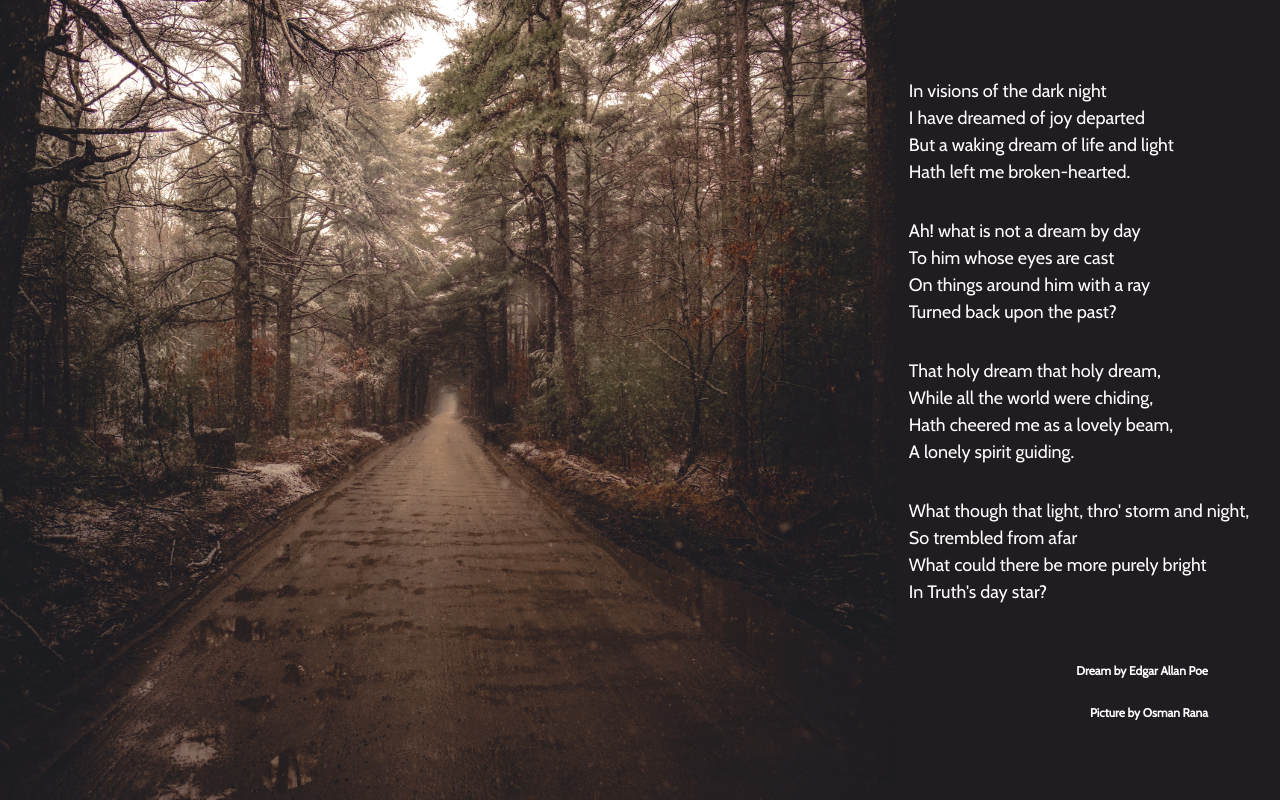
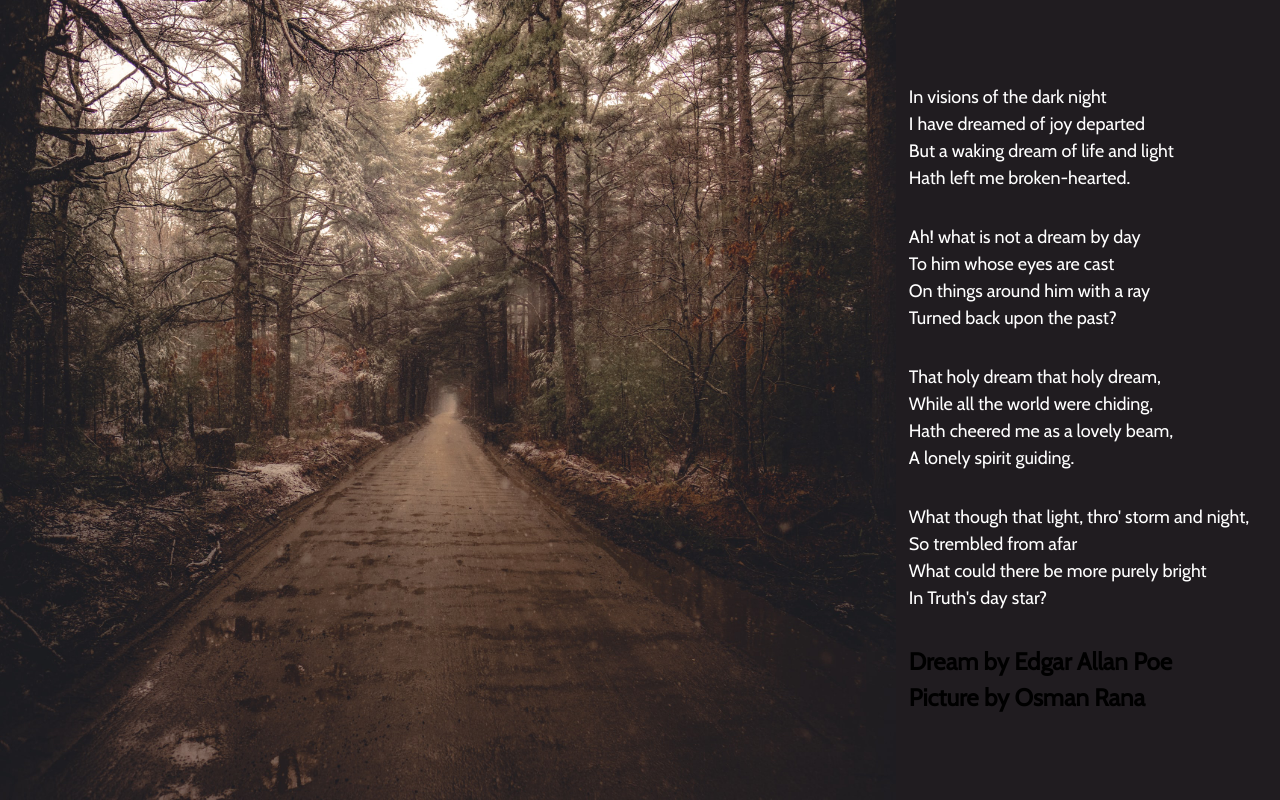
Before and after one commit to RVCC-IDMX/poem-page-OBenitezG, a plain HTML site: page index.html in a window 1280 px wide. Drawn offline with nearby package versions, Linux system fonts and the light colour scheme.

Commit message:
Add semantic HTML
Breaks styles of headings because I had
to change h3's to h1 and h2. Changes in CSS will follow.

```diff
--- a/index.html
+++ b/index.html
@@ -1,5 +1,6 @@
 <!DOCTYPE html>
 <html lang="en">
+
 <head>
     <meta charset="UTF-8">
     <meta http-equiv="X-UA-Compatible" content="IE=edge">
@@ -8,41 +9,48 @@
     <link rel="shortcut icon" href="favicon.png?v1" type="image/png">
     <link rel="stylesheet" href="css/app.css">
     <link rel="preconnect" href="https://fonts.googleapis.com">
-    <link rel="preconnect" href="https://fonts.gstatic.com" crossorigin>
+    <link rel="preconnect" href="https://fonts.gstatic.com" crossorigin="crossorigin">
     <link href="https://fonts.googleapis.com/css2?family=Cabin&display=swap" rel="stylesheet">
 </head>
 
 <body>
 
-    <div class="container">
+    <main class="container">
 
-        <div class="image">
+        <section class="image">
 
             <img src="forest-road-osman-rana.jpg" alt="A looming looking road by Osman Rana">
 
-        </div>
+        </section>
 
-        <div class="text">
+        <section class="text">
+            <article>
 
-            <p>In visions of the dark night<br>I have dreamed of joy departed<br>But a waking dream of life and light<br>Hath left me broken-hearted.<br></p>
+                <p>In visions of the dark night<br>I have dreamed of joy departed<br>But a waking dream of life and
+                    light<br>Hath left me broken-hearted.<br></p>
 
-            <p>Ah! what is not a dream by day<br>To him whose eyes are cast<br>On things around him with a ray<br>Turned back upon the past?<br></p>
+                <p>Ah! what is not a dream by day<br>To him whose eyes are cast<br>On things around him with a
+                    ray<br>Turned back upon the past?<br></p>
 
-            <p>That holy dream that holy dream,<br>While all the world were chiding,<br>Hath cheered me as a lovely beam,<br>A lonely spirit guiding.<br></p>
+                <p>That holy dream that holy dream,<br>While all the world were chiding,<br>Hath cheered me as a lovely
+                    beam,<br>A lonely spirit guiding.<br></p>
 
-            <p>What though that light, thro' storm and night,<br>So trembled from afar<br>What could there be more purely bright<br>In Truth's day star?</p>
+                <p>What though that light, thro' storm and night,<br>So trembled from afar<br>What could there be more
+                    purely bright<br>In Truth's day star?</p>
+            </article>
+            <header>
 
-            <h3>Dream by Edgar Allan Poe</h3>
+                <h1>Dream by Edgar Allan Poe</h1>
 
-            <h3>Picture by Osman Rana</h3>
+                <h2>Picture by Osman Rana</h3>
+            </header>
 
-        </div>
+        </section>
 
-    </div>
-
-
+    </main>
 
     <script src="js/app.js"></script>
 
 </body>
+
 </html>
```
